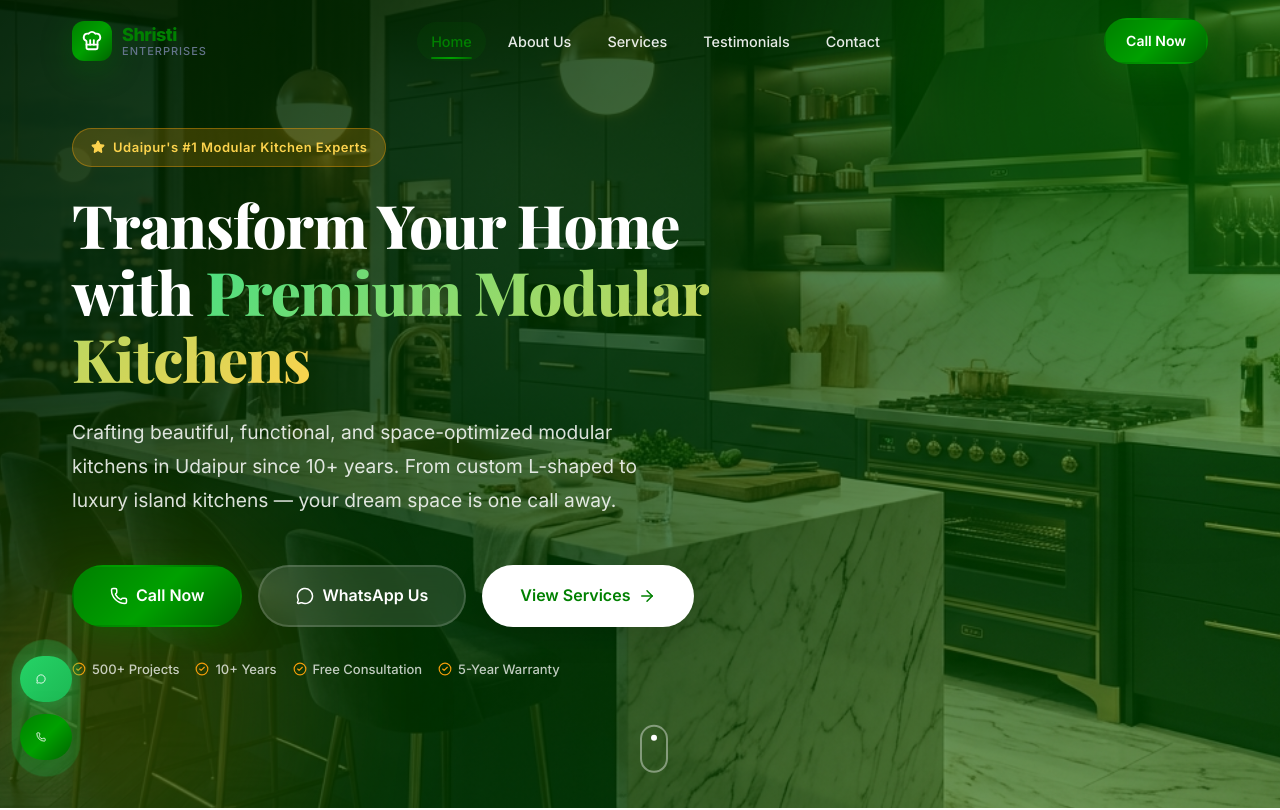
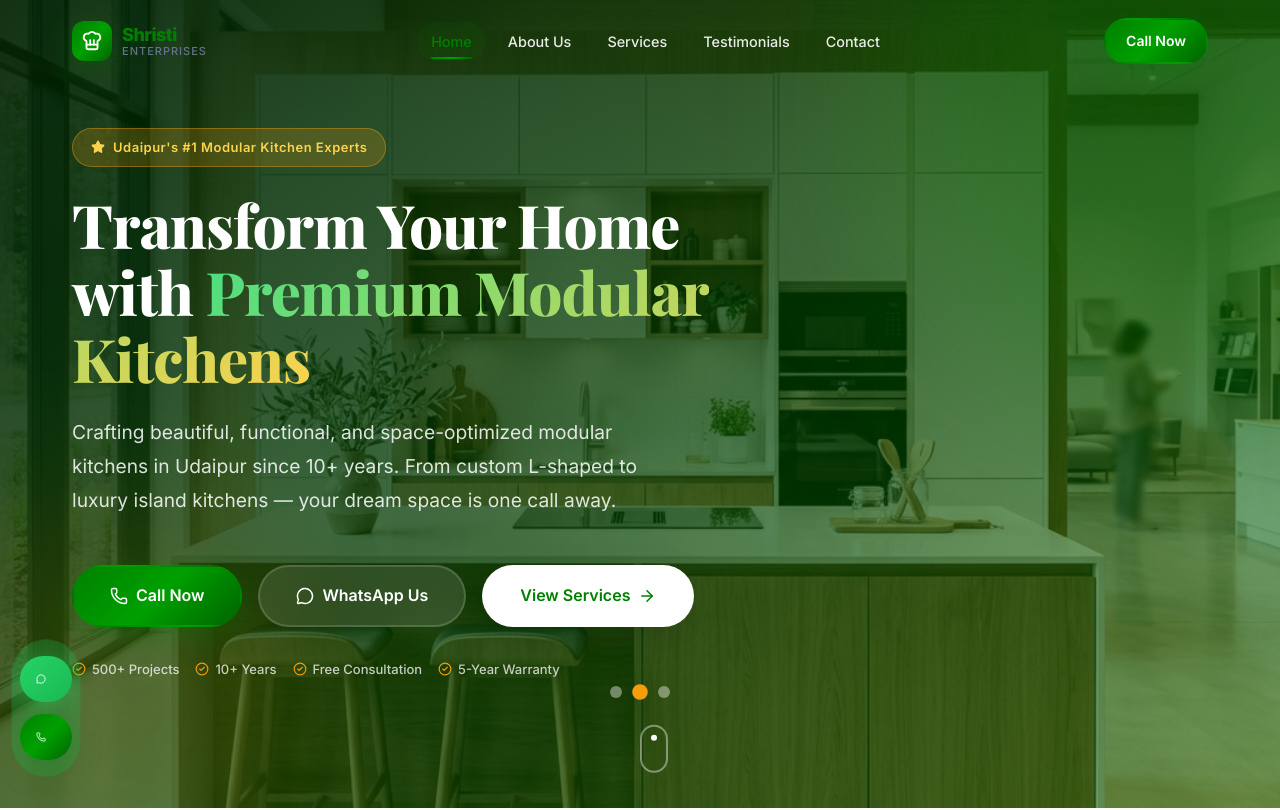
Before and after one commit to Eshbanoliver/shristienterprises, a React (Vite) app: page / in a window 1280 px wide. Shown: the top 810 px of the page. Built offline with nearby package versions, Linux system fonts and the light colour scheme; a web font is replaced by a local one.

Commit message:
updated files

```diff
--- a/src/pages/Home.css
+++ b/src/pages/Home.css
@@ -28,13 +28,7 @@
   background-size: cover;
   background-position: center;
   background-repeat: no-repeat;
-  transform: scale(1.05);
-  transition: transform 8s ease;
   z-index: 0;
-}
-
-.hero:hover .hero__bg {
-  transform: scale(1);
 }
 
 .hero__overlay {
@@ -167,6 +161,37 @@
   height: 6px;
   background: white;
   border-radius: 50%;
+}
+
+/* Slider Dots */
+.hero__dots {
+  position: absolute;
+  bottom: 110px;
+  left: 50%;
+  transform: translateX(-50%);
+  z-index: 3;
+  display: flex;
+  gap: 12px;
+}
+
+.hero__dot {
+  width: 12px;
+  height: 12px;
+  border-radius: 50%;
+  background: rgba(255, 255, 255, 0.4);
+  border: none;
+  cursor: pointer;
+  transition: all 0.3s ease;
+  padding: 0;
+}
+
+.hero__dot.active {
+  background: var(--accent);
+  transform: scale(1.3);
+}
+
+.hero__dot:hover:not(.active) {
+  background: rgba(255, 255, 255, 0.8);
 }
 
 /* ── ABOUT PREVIEW ─────────────────────────────────────────────── */
--- a/src/pages/Home.tsx
+++ b/src/pages/Home.tsx
@@ -1,6 +1,6 @@
-import React from 'react';
+import React, { useState, useEffect } from 'react';
 import { Link } from 'react-router-dom';
-import { motion } from 'framer-motion';
+import { motion, AnimatePresence } from 'framer-motion';
 import {
   Phone, MessageCircle, ArrowRight, CheckCircle2, Award, Users, Briefcase,
   Star, Target, Eye, Zap, Shield, Heart, Clock, Wrench, Headphones,
@@ -18,8 +18,15 @@ import heroImg from '../assets/hero-kitchen.png';
 import aboutImg from '../assets/about-kitchen.png';
 import './Home.css';
 
+const heroImages = [
+  heroImg,
+  aboutImg,
+  'https://images.unsplash.com/photo-1556910103-1c02745a872f?auto=format&fit=crop&q=80',
+];
+
 const WA_LINK =
   'https://wa.me/919829346870?text=Hello%20Shristi%20Enterprises%2C%20I%27m%20interested%20in%20your%20modular%20kitchen%20services.%20Please%20share%20more%20details.';
+
 
 const previewServices = services.slice(0, 6);
 const previewTestimonials = testimonials.slice(0, 3);
@@ -52,6 +59,15 @@ const whyChooseUs = [
 ];
 
 const Home: React.FC = () => {
+  const [currentImage, setCurrentImage] = useState(0);
+
+  useEffect(() => {
+    const timer = setInterval(() => {
+      setCurrentImage((prev) => (prev + 1) % heroImages.length);
+    }, 5000);
+    return () => clearInterval(timer);
+  }, []);
+
   return (
     <>
       <SEOHead
@@ -62,12 +78,19 @@ const Home: React.FC = () => {
 
       {/* ═══════════════ HERO SECTION ═══════════════ */}
       <section className="hero" aria-label="Hero section">
-        <div
-          className="hero__bg"
-          style={{ backgroundImage: `url(${heroImg})` }}
-          role="img"
-          aria-label="Premium modular kitchen interior"
-        />
+        <AnimatePresence>
+          <motion.div
+            key={currentImage}
+            className="hero__bg"
+            style={{ backgroundImage: `url(${heroImages[currentImage]})` }}
+            initial={{ opacity: 0, scale: 1.05 }}
+            animate={{ opacity: 1, scale: 1 }}
+            exit={{ opacity: 0 }}
+            transition={{ duration: 1.2, ease: 'easeInOut' }}
+            role="img"
+            aria-label="Premium modular kitchen interior"
+          />
+        </AnimatePresence>
         <div className="hero__overlay" />
 
         {/* Floating orbs */}
@@ -139,6 +162,18 @@ const Home: React.FC = () => {
               ))}
             </motion.div>
           </motion.div>
+        </div>
+
+        {/* Slider Controls */}
+        <div className="hero__dots">
+          {heroImages.map((_, index) => (
+            <button
+              key={index}
+              className={`hero__dot ${index === currentImage ? 'active' : ''}`}
+              onClick={() => setCurrentImage(index)}
+              aria-label={`Go to slide ${index + 1}`}
+            />
+          ))}
         </div>
 
         {/* Scroll indicator */}
```
